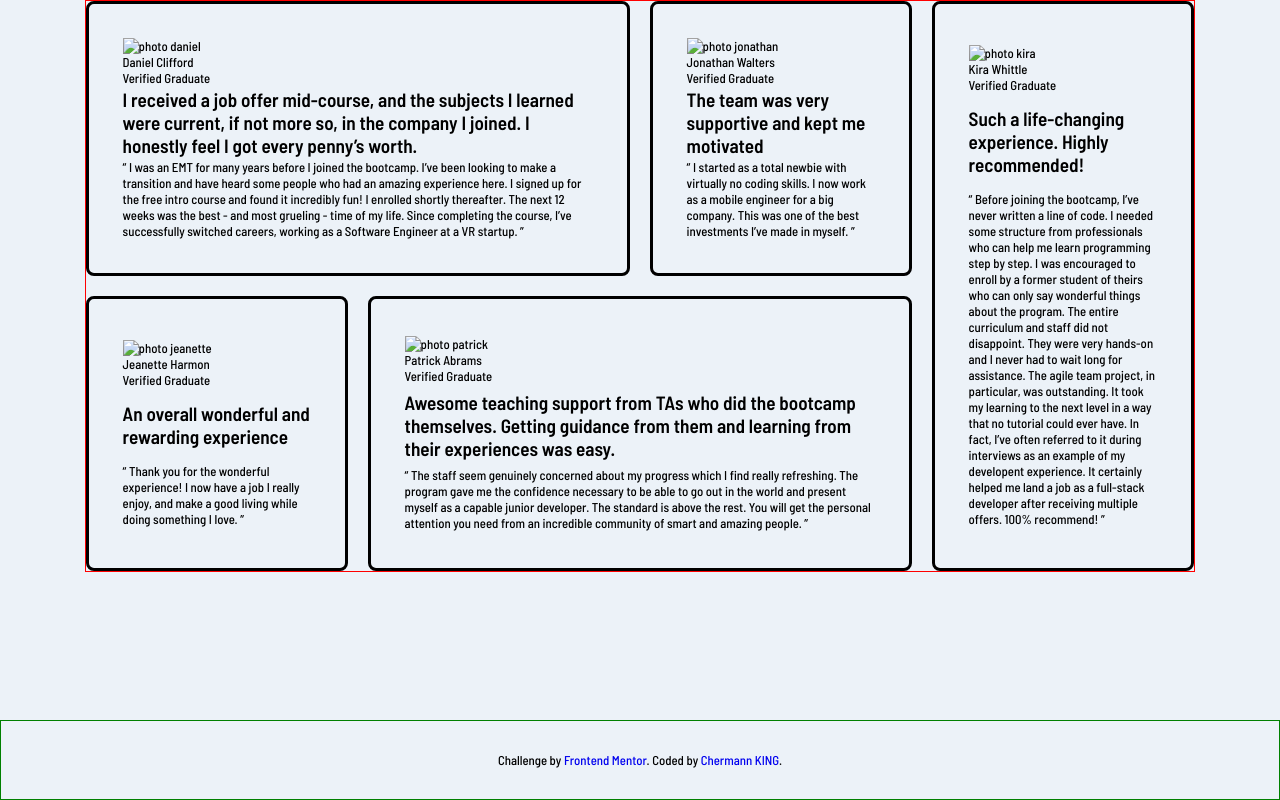
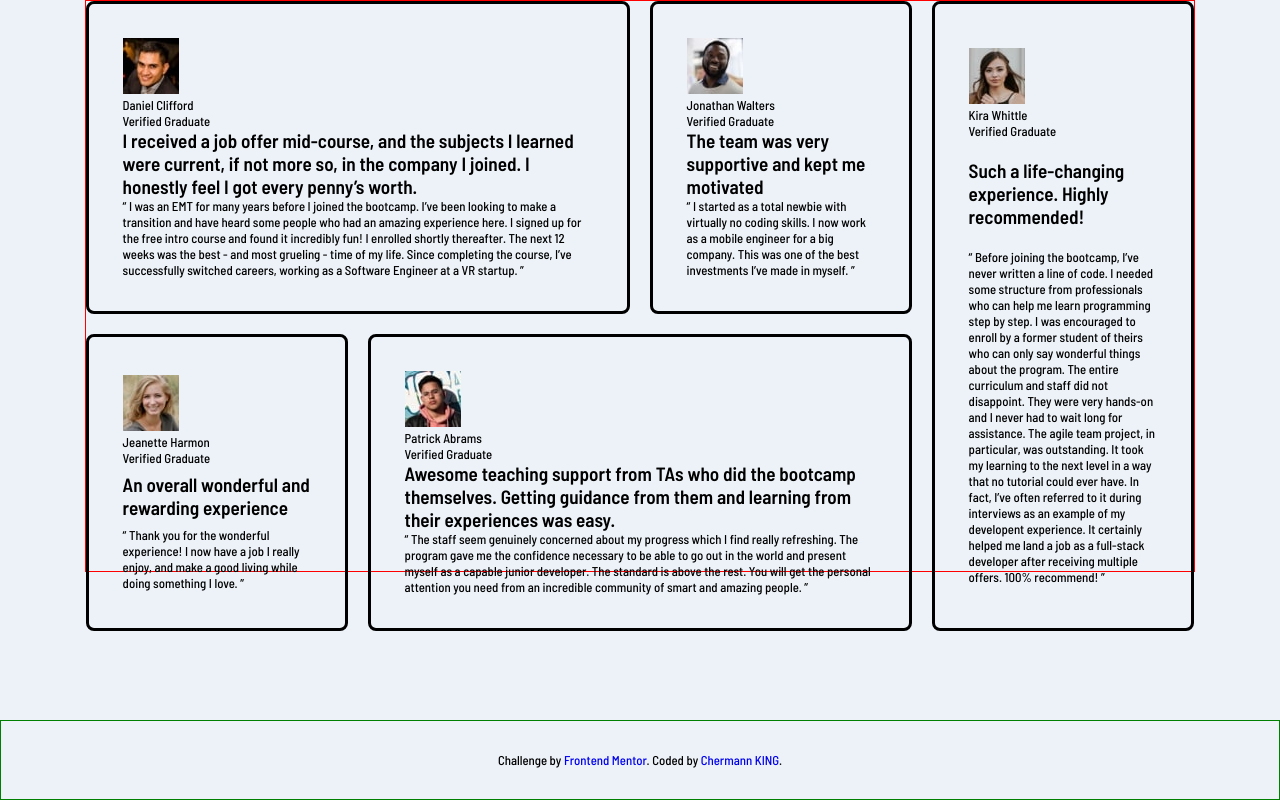
Before and after one commit to Chermann-KING/testimonials_grid_section---JUNIOR, a plain HTML site: page index.html in a window 1280 px wide. Drawn offline with Linux system fonts and the light colour scheme.

Commit message:
🚚 Index> Adding the paths for each of the <img/>

```diff
--- a/index.html
+++ b/index.html
@@ -18,7 +18,7 @@
 
     <article class="daniel">
       <div class="user">
-        <img src="" alt="photo daniel">
+        <img src="./images/image-daniel.jpg" alt="photo daniel">
         <div class="user-infos">
           <p>Daniel Clifford</p>
           <p>Verified Graduate</p>
@@ -37,7 +37,7 @@
 
     <article class="jonathan">
       <div class="user">
-        <img src="" alt="photo jonathan">
+        <img src="./images/image-jonathan.jpg" alt="photo jonathan">
         <div class="user-infos">
           <p>Jonathan Walters</p>
           <p>Verified Graduate</p>
@@ -52,7 +52,7 @@
 
     <article class="kira">
       <div class="user">
-        <img src="" alt="photo kira">
+        <img src="./images/image-kira.jpg" alt="photo kira">
         <div class="user-infos">
           <p>Kira Whittle</p>
           <p>Verified Graduate</p>
@@ -73,7 +73,7 @@
 
     <article class="jeanette">
       <div class="user">
-        <img src="" alt="photo jeanette">
+        <img src="./images/image-jeanette.jpg" alt="photo jeanette">
         <div class="user-infos">
           <p>Jeanette Harmon</p>
           <p>Verified Graduate</p>
@@ -88,7 +88,7 @@
 
     <article class="patrick">
       <div class="user">
-        <img src="" alt="photo patrick">
+        <img src="./images/image-patrick.jpg" alt="photo patrick">
         <div class="user-infos">
           <p>Patrick Abrams</p>
           <p>Verified Graduate</p>
```
